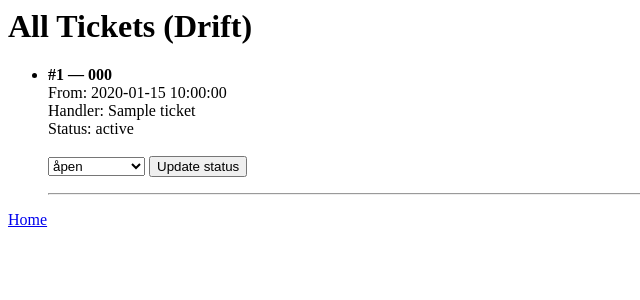
After one commit to NikolVoronina/ticket-system-mvp, a Flask app: template templates/admin_tickets.html in a window 1280 px wide. The commit adds this page. Shown: the top 300 px of the page, without its empty margins (0-640 px from the left). Run offline with Flask 3, Linux system fonts and the light colour scheme; the template is opened without the code that fills it: most values are stand-ins (such as "Sample title", 1, 10 or a date in 2020).

Commit message:
Admin-tickiets page edits

```diff
--- a/app.py
+++ b/app.py
@@ -1,16 +1,41 @@
-from flask import request, redirect, url_for, session, flash
-from werkzeug.security import generate_password_hash, check_password_hash
+import os
+from functools import wraps
 
-
-import os
 import mysql.connector
 from dotenv import load_dotenv
-from flask import Flask, render_template
+from flask import Flask, render_template, request, redirect, url_for, session, flash
+from werkzeug.security import generate_password_hash, check_password_hash
 
 load_dotenv()
 
 app = Flask(__name__)
 app.secret_key = os.getenv("SECRET_KEY", "dev-secret")
+
+
+# ---------- Helpers / decorators ----------
+def login_required(view):
+    @wraps(view)
+    def wrapped(*args, **kwargs):
+        if "user_id" not in session:
+            return redirect(url_for("login"))
+        return view(*args, **kwargs)
+
+    return wrapped
+
+
+def role_required(role):
+    def decorator(view):
+        @wraps(view)
+        def wrapped(*args, **kwargs):
+            if "user_id" not in session:
+                return redirect(url_for("login"))
+            if session.get("role") != role:
+                return redirect(url_for("index"))
+            return view(*args, **kwargs)
+
+        return wrapped
+
+    return decorator
 
 
 def get_db():
@@ -23,15 +48,15 @@ def get_db():
     )
 
 
+# ---------- Routes ----------
 @app.get("/")
+@login_required
 def index():
-    if "user_id" not in session:
-        return redirect(url_for("login"))
     return render_template("index.html")
 
 
-
 @app.get("/db-test")
+@login_required
 def db_test():
     conn = get_db()
     cur = conn.cursor()
@@ -40,6 +65,7 @@ def db_test():
     cur.close()
     conn.close()
     return f"DB connection OK ✅ Users in DB: {count}"
+
 
 @app.route("/register", methods=["GET", "POST"])
 def register():
@@ -80,10 +106,7 @@ def login():
         conn = get_db()
         cur = conn.cursor(dictionary=True)
 
-        cur.execute(
-            "SELECT * FROM users WHERE brukernavn = %s",
-            (username,),
-        )
+        cur.execute("SELECT * FROM users WHERE brukernavn = %s", (username,))
         user = cur.fetchone()
 
         cur.close()
@@ -100,16 +123,16 @@ def login():
 
 
 @app.get("/logout")
+@login_required
 def logout():
     session.clear()
     return redirect(url_for("login"))
 
 
+# ---------- User: tickets ----------
 @app.route("/tickets/new", methods=["GET", "POST"])
+@login_required
 def new_ticket():
-    if "user_id" not in session:
-        return redirect(url_for("login"))
-
     if request.method == "POST":
         title = request.form["title"]
         description = request.form["description"]
@@ -132,10 +155,8 @@ def new_ticket():
 
 
 @app.get("/tickets")
+@login_required
 def my_tickets():
-    if "user_id" not in session:
-        return redirect(url_for("login"))
-
     conn = get_db()
     cur = conn.cursor(dictionary=True)
 
@@ -149,3 +170,64 @@ def my_tickets():
     conn.close()
 
     return render_template("tickets.html", tickets=tickets)
+
+
+# ---------- Drift: admin tickets ----------
+@app.get("/admin/tickets")
+@role_required("drift")
+def admin_tickets():
+    conn = get_db()
+    cur = conn.cursor(dictionary=True)
+
+    cur.execute("""
+        SELECT
+          t.id, t.tittel, t.status, t.behandler_id,
+          u.brukernavn AS created_by,
+          b.brukernavn AS handler_name
+        FROM tickets t
+        JOIN users u ON t.bruker_id = u.id
+        LEFT JOIN users b ON t.behandler_id = b.id
+        ORDER BY t.id DESC
+    """)
+    tickets = cur.fetchall()
+
+    cur.close()
+    conn.close()
+
+    return render_template("admin_tickets.html", tickets=tickets)
+
+
+@app.post("/admin/tickets/<int:ticket_id>/take")
+@role_required("drift")
+def take_ticket(ticket_id):
+    conn = get_db()
+    cur = conn.cursor()
+
+    cur.execute(
+        "UPDATE tickets SET behandler_id = %s, status = 'under_arbeid' WHERE id = %s AND behandler_id IS NULL",
+        (session["user_id"], ticket_id),
+    )
+    conn.commit()
+
+    cur.close()
+    conn.close()
+    return redirect(url_for("admin_tickets"))
+
+
+@app.post("/admin/tickets/<int:ticket_id>/status")
+@role_required("drift")
+def change_status(ticket_id):
+    status = request.form["status"]
+
+    conn = get_db()
+    cur = conn.cursor()
+
+    cur.execute(
+        "UPDATE tickets SET status = %s WHERE id = %s",
+        (status, ticket_id),
+    )
+    conn.commit()
+
+    cur.close()
+    conn.close()
+    return redirect(url_for("admin_tickets"))
--- /dev/null
+++ b/templates/admin_tickets.html
@@ -0,0 +1,32 @@
+<h1>All Tickets (Drift)</h1>
+
+<ul>
+  {% for ticket in tickets %}
+    <li>
+      <strong>#{{ ticket.id }} — {{ ticket.tittel }}</strong><br />
+      From: {{ ticket.created_by }}<br />
+      Handler: {{ ticket.handler_name or "—" }}<br />
+      Status: {{ ticket.status }}<br /><br />
+
+      {% if not ticket.behandler_id %}
+        <form method="post" action="/admin/tickets/{{ ticket.id }}/take">
+          <button type="submit">Take ticket</button>
+        </form>
+      {% endif %}
+
+      <form method="post" action="/admin/tickets/{{ ticket.id }}/status">
+        <select name="status">
+          <option value="åpen">åpen</option>
+          <option value="under_arbeid">under arbeid</option>
+          <option value="lukket">lukket</option>
+        </select>
+        <button type="submit">Update status</button>
+      </form>
+    </li>
+    <hr />
+  {% else %}
+    <li>No tickets</li>
+  {% endfor %}
+</ul>
+
+<a href="/">Home</a>
```
Also changed, not shown: templates/index.html (+8 -0 lines).
